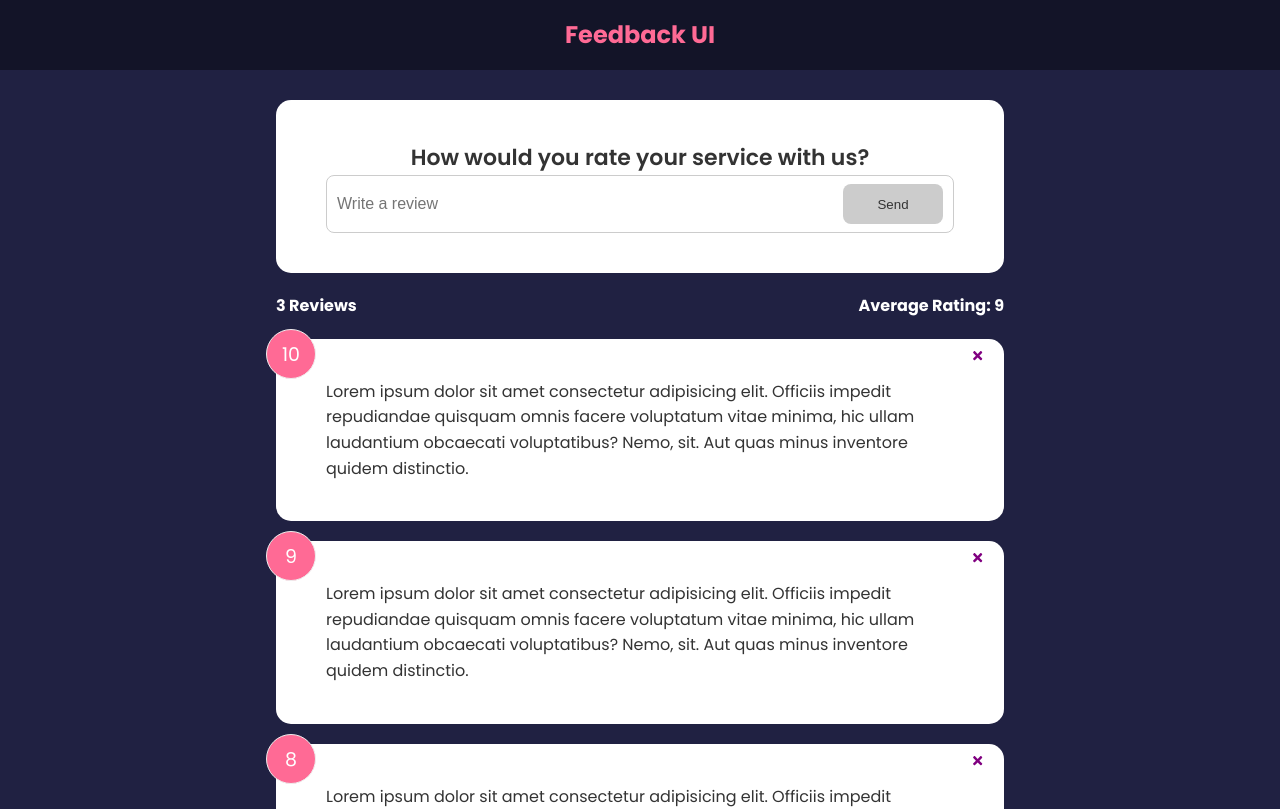
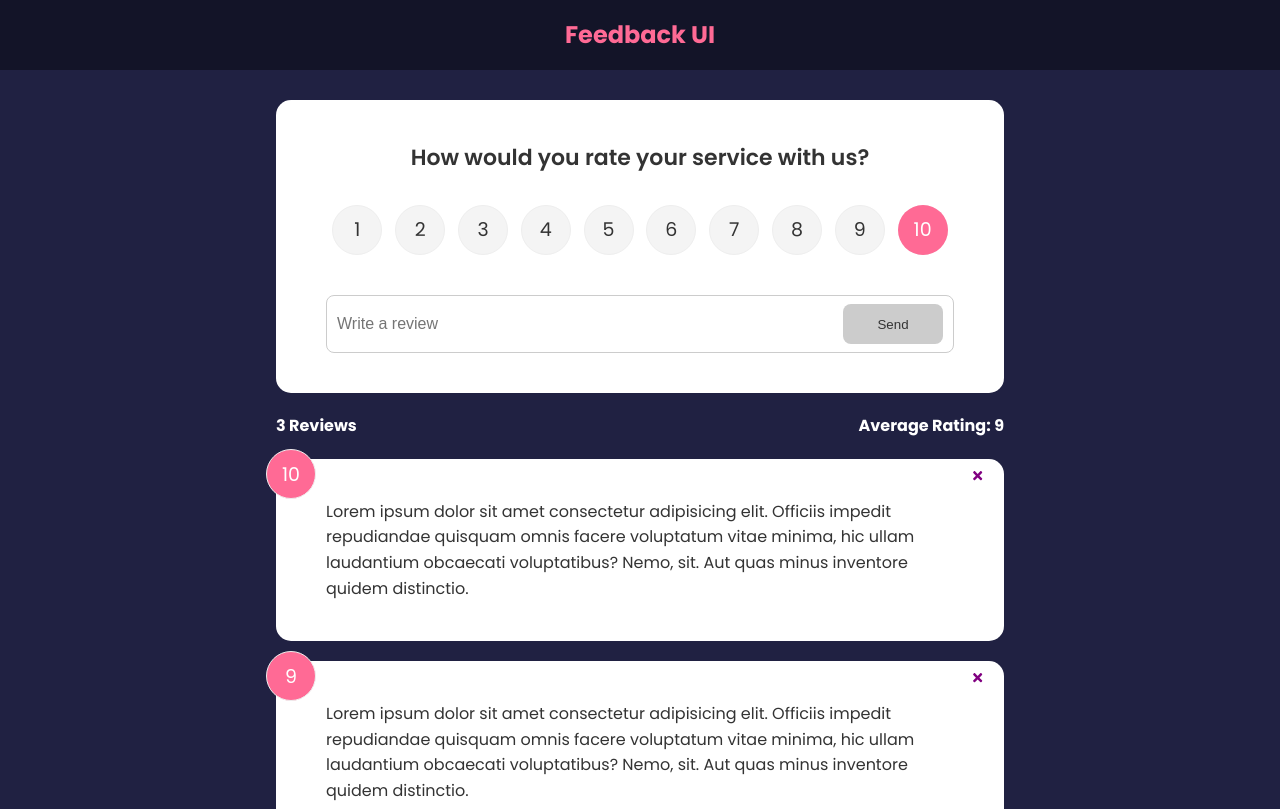
Before and after one commit to Pracasap/feedback-app, a React (Create React App) app: page / in a window 1280 px wide. Shown: the top 809 px of the page. Built offline with nearby package versions, Linux system fonts and the light colour scheme.

Commit message:
Added RatingSelect component and some animations

```diff
--- a/package.json
+++ b/package.json
@@ -6,10 +6,13 @@
     "@testing-library/jest-dom": "^5.16.2",
     "@testing-library/react": "^12.1.3",
     "@testing-library/user-event": "^13.5.0",
+    "framer-motion": "^4.1.17",
     "react": "^17.0.2",
     "react-dom": "^17.0.2",
     "react-icons": "^4.3.1",
+    "react-router-dom": "^6.2.1",
     "react-scripts": "5.0.0",
+    "uuid": "^8.3.2",
     "web-vitals": "^2.1.4"
   },
   "scripts": {
--- a/src/App.js
+++ b/src/App.js
@@ -1,3 +1,4 @@
+import { v4 as uuidv4 } from 'uuid'
 import { useState } from 'react'
 import Header from "./components/Header"
 import FeedbackList from './components/FeedbackList'
@@ -7,6 +8,11 @@
 
 function App() {
   const [feedback, setFeedback] = useState(FeedbackData)
+
+  const addFeedback = (newFeedback) => {
+    newFeedback.id = uuidv4()
+    setFeedback([newFeedback, ...feedback])
+  }
 
   const deleteFeedback = (id) => {
     if(window.confirm('Are you sure you want to delete?')) {
@@ -18,7 +24,7 @@
     <>
       <Header />
       <div className='container'>
-        <FeedbackForm />
+        <FeedbackForm handleAdd={addFeedback} />
         <FeedbackStats feedback={feedback} />
         <FeedbackList feedback={feedback} handleDelete={deleteFeedback} />
       </div>
--- a/src/components/FeedbackForm.jsx
+++ b/src/components/FeedbackForm.jsx
@@ -1,9 +1,11 @@
 import { useState } from 'react'
+import RatingSelect from './RatingSelect'
 import Card from './shared/Card'
 import Button from './shared/Button'
 
-function FeedbackForm() {
+function FeedbackForm({handleAdd}) {
   const [text, setText] = useState('')
+  const [rating, setRating] = useState(10)
   const [btnDisabled, setBtnDisabled] = useState(true)
   const [message, setMessage] = useState('')
 
@@ -22,11 +24,25 @@
     setText(e.target.value)
   }
 
+  const handleSubmit = (e) => {
+    // e.preventDefault prevents from submitting to the actual file
+    e.preventDefault()
+    if(text.trim().length > 10) {
+      const newFeedback = {
+        text,
+        rating
+      }
+      handleAdd(newFeedback)
+      // Clear the textfield after submitting
+      setText('')
+    }
+  }
+
   return (
     <Card>
-      <form>
+      <form onSubmit={handleSubmit}>
         <h2>How would you rate your service with us?</h2>
-        {/* @todo- rating select component */}
+        <RatingSelect select={(rating) => setRating(rating)} selected={rating}  />
         <div className="input-group">
           <input onChange={handleTextChange} type="text" placeholder='Write a review' value={text} />
           <Button type="submit" isDisabled={btnDisabled}>Send</Button>
--- a/src/components/FeedbackList.jsx
+++ b/src/components/FeedbackList.jsx
@@ -1,3 +1,4 @@
+import {motion, AnimatePresence} from 'framer-motion'
 import PropTypes from 'prop-types'
 import FeedbackItem from './FeedbackItem'
 
@@ -8,11 +9,28 @@
 
   return (
     <div className='feedback-list'>
+      <AnimatePresence>
       {feedback.map((item) => (
-        <FeedbackItem key={item.id} item={item} handleDelete={handleDelete} />
+        <motion.div
+          key={item.id}
+          initial={{opacity: 0}}
+          animate={{opacity: 1}}
+          exit={{opacity: 0}}
+        >
+          <FeedbackItem key={item.id} item={item} handleDelete={handleDelete} />
+        </motion.div>
       ))}
+      </AnimatePresence>
     </div>
   )
+
+  // return (
+  //   <div className='feedback-list'>
+  //     {feedback.map((item) => (
+  //       <FeedbackItem key={item.id} item={item} handleDelete={handleDelete} />
+  //     ))}
+  //   </div>
+  // )
 }
 
 FeedbackList.propTypes = {
--- /dev/null
+++ b/src/components/RatingSelect.jsx
@@ -0,0 +1,25 @@
+function RatingSelect({select, selected}) {
+
+  const handleChange = (e) => {
+    // e.currentTarget.value is a string so added + to convert it to a number
+    select(+e.currentTarget.value)
+  }
+  return (
+    <ul className='rating'>
+      {Array.from({ length: 10 }, (_, i) => (
+        <li key={`rating-${i + 1}`} >
+          <input
+            type='radio'
+            id={`num${i + 1}`}
+            value={i + 1}
+            onChange={handleChange}
+            checked={selected === i + 1}
+          />
+          <label htmlFor={`num${i + 1}`}>{i + 1}</label>
+        </li>
+      ))}
+    </ul>
+  )
+}
+
+export default RatingSelect
```
Also changed, not shown: 1 other file (tests, documents, lock files or other folders).
